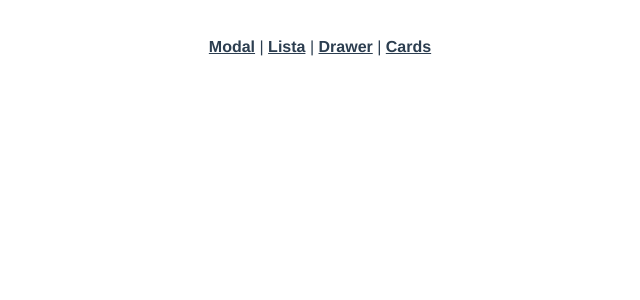
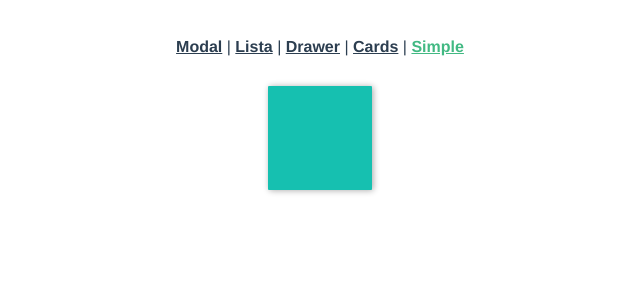
Before and after one commit to gabrielcaiana/Vue-animations, a Vue app: page /simple in a window 1280 px wide. Shown: the top 300 px of the page, without its empty margins (320-960 px from the left). Built offline with nearby package versions, Linux system fonts and the light colour scheme.

Commit message:
criando animacao simples com o gsap

```diff
--- a/src/App.vue
+++ b/src/App.vue
@@ -4,11 +4,12 @@
       <router-link to="/">Modal</router-link> |
       <router-link to="/lista">Lista</router-link> |
       <router-link to="/drawer">Drawer</router-link> |
-      <router-link to="/cards">Cards</router-link>
+      <router-link to="/cards">Cards</router-link> |
+      <router-link to="/simple">Simple</router-link>
     </div>
-    <transition name="slide-fade" mode="out-in">
+    <!-- <transition name="slide-fade" mode="out-in"> -->
       <router-view />
-    </transition>
+    <!-- </transition> -->
   </div>
 </template>
 
--- a/src/router/index.js
+++ b/src/router/index.js
@@ -29,6 +29,13 @@
     component: () =>
       import(/* webpackChunkName: "about" */ "../views/Cards.vue"),
   },
+
+  {
+    path: "/simple",
+    name: "Simple",
+    component: () =>
+      import(/* webpackChunkName: "about" */ "../views/Simple.vue"),
+  },
 ];
 
 const router = new VueRouter({
--- /dev/null
+++ b/src/views/Simple.vue
@@ -0,0 +1,42 @@
+<template>
+  <transition
+    appear
+    @before-enter="beforeEnter"
+    @enter="enter"
+    :css="false"
+  >
+    <div class="card"></div>
+  </transition>
+</template>
+
+<script>
+import gsap from 'gsap'
+export default {
+  methods: {
+    beforeEnter(el) {
+      el.style.opacity = 0
+      el.style.transform = 'scale(0,0)'
+    },
+    enter(el, done) {
+      gsap.to(el, {
+          duration: 1,
+          opacity: 1,
+          scale: 1,
+          onComplete: done
+      })
+    }
+  }
+}
+</script>
+
+<style scoped>
+.card {
+  display: block;
+  margin: 0 auto 0 auto;
+  height: 6.5em;
+  width: 6.5em;
+  border-radius: 1%;
+  background-color: #16c0b0;
+  box-shadow: 0.08em 0.03em 0.4em #ababab;
+}
+</style>
```
